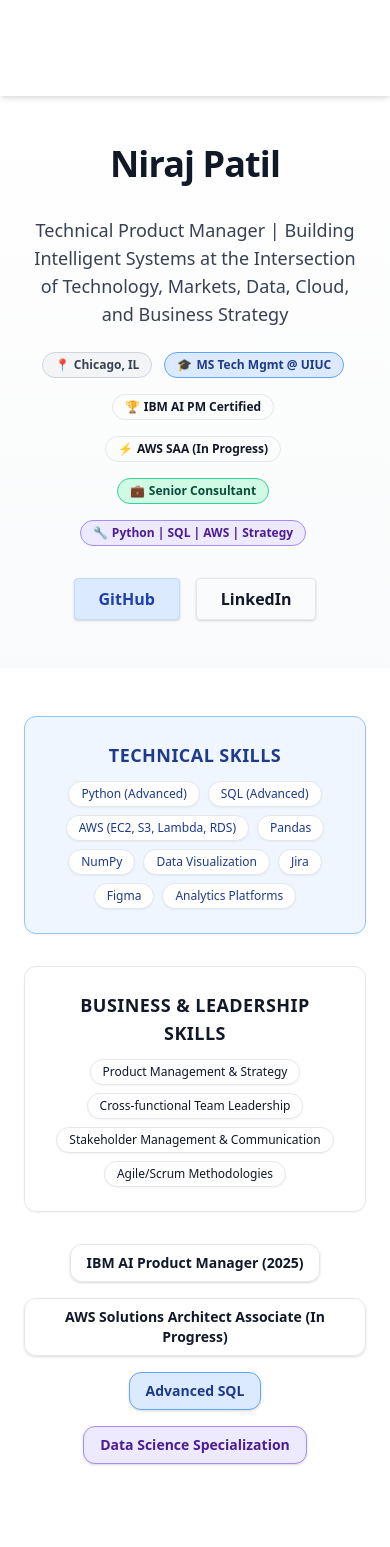
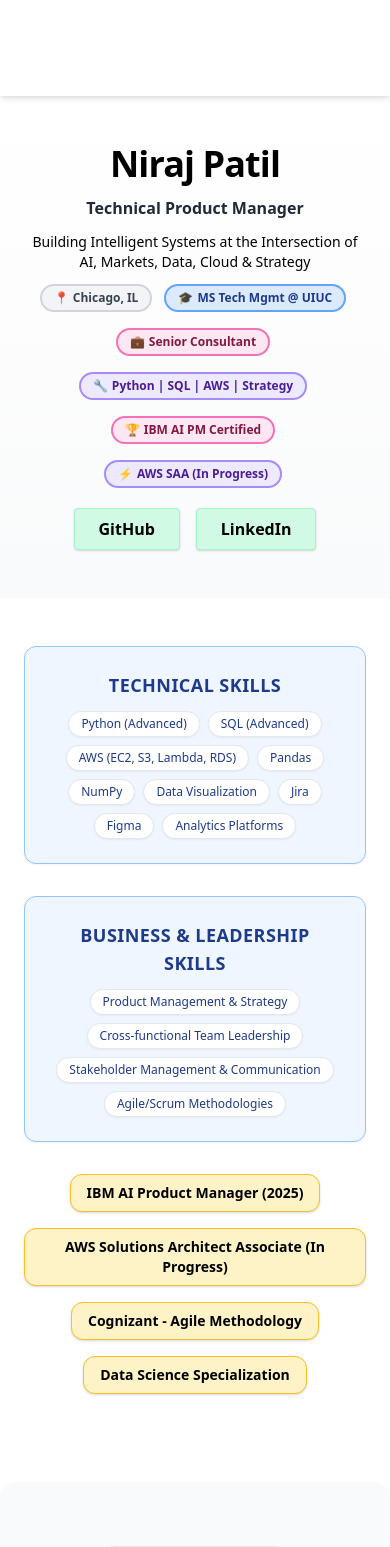
Before and after one commit to Nstar9/niraj-portfolio, a React (Vite) app: page / in a window 390 px wide. Shown: the top 1547 px of the page. Built offline with nearby package versions, Linux system fonts and the light colour scheme.

Commit message:
Update hero section spacing, font size, and badge colors

```diff
--- a/src/App.jsx
+++ b/src/App.jsx
@@ -99,7 +99,7 @@
   },
   {
     title: "BUSINESS & LEADERSHIP SKILLS",
-    color: "bg-orange-50 border-orange-300 text-orange-900",
+    color: "bg-blue-50 border-blue-300 text-blue-900",
     items: [
       "Product Management & Strategy",
       "Cross-functional Team Leadership",
@@ -110,29 +110,29 @@
 ];
 
 const certs = [
-  { name: "IBM AI Product Manager (2025)", color: "bg-orange-100 text-orange-900 border-orange-400" },
-  { name: "AWS Solutions Architect Associate (In Progress)", color: "bg-teal-100 text-teal-900 border-teal-400" },
-  { name: "Advanced SQL", color: "bg-blue-100 text-blue-900 border-blue-400" },
-  { name: "Data Science Specialization", color: "bg-purple-100 text-purple-900 border-purple-400" }
+  { name: "IBM AI Product Manager (2025)", color: "bg-yellow-100 text-black-900 border-yellow-400" },
+  { name: "AWS Solutions Architect Associate (In Progress)", color: "bg-yellow-100 text-black-900 border-yellow-400" },
+  { name: "Cognizant - Agile Methodology", color: "bg-yellow-100 text-black-900 border-yellow-400" },
+  { name: "Data Science Specialization", color: "bg-yellow-100 text-black-900 border-yellow-400" }
 ];
 
 const infobadges = [
   { icon: "📍", label: "Chicago, IL", color: "bg-gray-100 text-gray-700 border-gray-300" },
   { icon: "🎓", label: "MS Tech Mgmt @ UIUC", color: "bg-blue-100 text-blue-900 border-blue-400" },
-  { icon: "🏆", label: "IBM AI PM Certified", color: "bg-orange-100 text-orange-900 border-orange-400" },
-  { icon: "⚡", label: "AWS SAA (In Progress)", color: "bg-teal-100 text-teal-900 border-teal-400" },
-  { icon: "💼", label: "Senior Consultant", color: "bg-green-100 text-green-900 border-green-400" },
-  { icon: "🔧", label: "Python | SQL | AWS | Strategy", color: "bg-purple-100 text-purple-900 border-purple-400" }
+  { icon: "💼", label: "Senior Consultant", color: "bg-pink-100 text-pink-900 border-pink-400" },
+  { icon: "🔧", label: "Python | SQL | AWS | Strategy", color: "bg-purple-100 text-purple-900 border-purple-400" },
+  { icon: "🏆", label: "IBM AI PM Certified", color: "bg-pink-100 text-pink-900 border-pink-400" },
+  { icon: "⚡", label: "AWS SAA (In Progress)", color: "bg-purple-100 text-purple-900 border-purple-400" },
 ];
 
 export default function Portfolio() {
   return (
-    <div className="font-sans bg-white text-gray-900 scroll-smooth">
+    <div className="font-sans bg-grey text-black-900 scroll-smooth">
       {/* Sticky Nav */}
       <nav className="sticky top-0 z-50 bg-[#0a2540] text-white shadow-md">
         <ul className="flex flex-wrap justify-center gap-6 py-4 text-sm md:text-base">
-          <li><a href="#hero" className="hover:text-teal-400">Home</a></li>
-          <li><a href="#skills" className="hover:text-teal-400">Skills & Certs</a></li>
+          <li><a href="#hero" className="hover:text-black-400">Home</a></li>
+          <li><a href="#skills" className="hover:text-black-400">Skills & Certs</a></li>
           <li><a href="#about" className="hover:text-teal-400">About</a></li>
           <li><a href="#experience" className="hover:text-teal-400">Experience</a></li>
           <li><a href="#projects" className="hover:text-teal-400">Projects</a></li>
@@ -143,23 +143,26 @@
       </nav>
 
       {/* Hero */}
-      <header id="hero" className="min-h-[40vh] flex flex-col items-center justify-center px-8 py-12 text-center bg-gradient-to-b from-white to-gray-50 space-y-6">
-        <h1 className="text-4xl md:text-5xl font-extrabold tracking-tight text-[#0a2540] mb-2">
+      <header id="hero" className="min-h-[40vh] flex flex-col items-center justify-center px-8 py-12 text-center bg-gradient-to-b from-white to-gray-50 space-y-3">
+        <h1 className="text-4xl md:text-5xl font-extrabold tracking-tight text-[#0a2540] mb-0">
           Niraj Patil
         </h1>
-        <h2 className="text-lg md:text-xl font-medium mb-2 text-gray-700">
-          Technical Product Manager | Building Intelligent Systems at the Intersection of Technology, Markets, Data, Cloud, and Business Strategy
+        <h2 className="text-base md:text-lg font-semibold text-gray-800 mb-1 mt-1">
+          Technical Product Manager
         </h2>
-        <div className="flex flex-wrap gap-2 justify-center mb-2">
+        <h3 className="text-sm md:text-base font-medium text-[#0a2540] mt-0 mb-2">
+          Building Intelligent Systems at the Intersection of AI, Markets, Data, Cloud & Strategy
+        </h3>
+        <div className="flex flex-wrap gap-2 justify-center mb-2 mt-2">
           {infobadges.map(badge => (
-            <span key={badge.label} className={`inline-flex items-center px-3 py-1 border rounded-full text-xs font-semibold mr-1 mb-2 ${badge.color}`}>
+            <span key={badge.label} className={`inline-flex items-center px-3 py-1 border-2 rounded-full text-xs font-bold mr-1 mb-2 ${badge.color}`}>
               <span className="mr-1">{badge.icon}</span>{badge.label}
             </span>
           ))}
         </div>
         <div className="flex gap-4 mt-2 justify-center">
-          <a href="https://github.com/Nstar9" target="_blank" rel="noopener noreferrer" className="px-6 py-2 rounded shadow bg-blue-100 hover:bg-blue-200 text-blue-800 border border-blue-200 font-semibold transition">GitHub</a>
-          <a href="https://linkedin.com/in/nirajpatil01" target="_blank" rel="noopener noreferrer" className="px-6 py-2 rounded shadow bg-teal-100 hover:bg-teal-200 text-teal-800 border border-teal-200 font-semibold transition">LinkedIn</a>
+          <a href="https://github.com/Nstar9" target="_blank" rel="noopener noreferrer" className="px-6 py-2 rounded shadow bg-green-100 hover:bg-green-200 text-black-800 border border-green-200 font-semibold transition">GitHub</a>
+          <a href="https://linkedin.com/in/nirajpatil01" target="_blank" rel="noopener noreferrer" className="px-6 py-2 rounded shadow bg-green-100 hover:bg-green-200 text-black-800 border border-green-200 font-semibold transition">LinkedIn</a>
         </div>
       </header>
 
@@ -197,13 +200,13 @@
           </p>
           <p className="text-base md:text-lg">
             Currently completing my <b>MS in Technology Management at UIUC</b>, I specialize in building data-driven products that solve complex business problems.<br />
-            My background spans <b>mechanical engineering, pharmaceutical industry</b> experience, and hands-on technical projects in <b>AI, cloud, and data analytics</b>. I bring both <b>technical depth</b> (Python, SQL, AWS) and <b>strategic thinking</b> to product development and cross-functional leadership.
-          </p>
+            My background spans <b>Consulting, Product Operations and Technical project leadership</b> experience. I specialize in building <b>AI, cloud, and data driven </b> Solutions. I bring both <b>technical depth</b> (Python, SQL, AWS) and <b>strategic thinking</b> to product development and cross-functional leadership.
           <p className="text-base md:text-lg">
             <b>What sets me apart:</b> I bridge the gap between technical possibility and business impact. Whether it’s architecting cloud solutions, analyzing market data, or leading product strategy, I thrive at the intersection of <b>technology and business strategy</b>.
           </p>
           <p className="text-base md:text-lg">
-            I’m seeking <b>Technical Product Manager roles</b> where I can leverage my <b>analytical mindset, leadership experience, and passion for building products</b> that scale and create meaningful impact.
+            I’m seeking <b>Technical Product Manager roles, Tech Strategy and Tech Consulting</b> where I can leverage my <b>analytical mindset, leadership experience, and passion for building products</b> that scale and create meaningful impact.
+          </p>
           </p>
         </div>
       </section>
```
